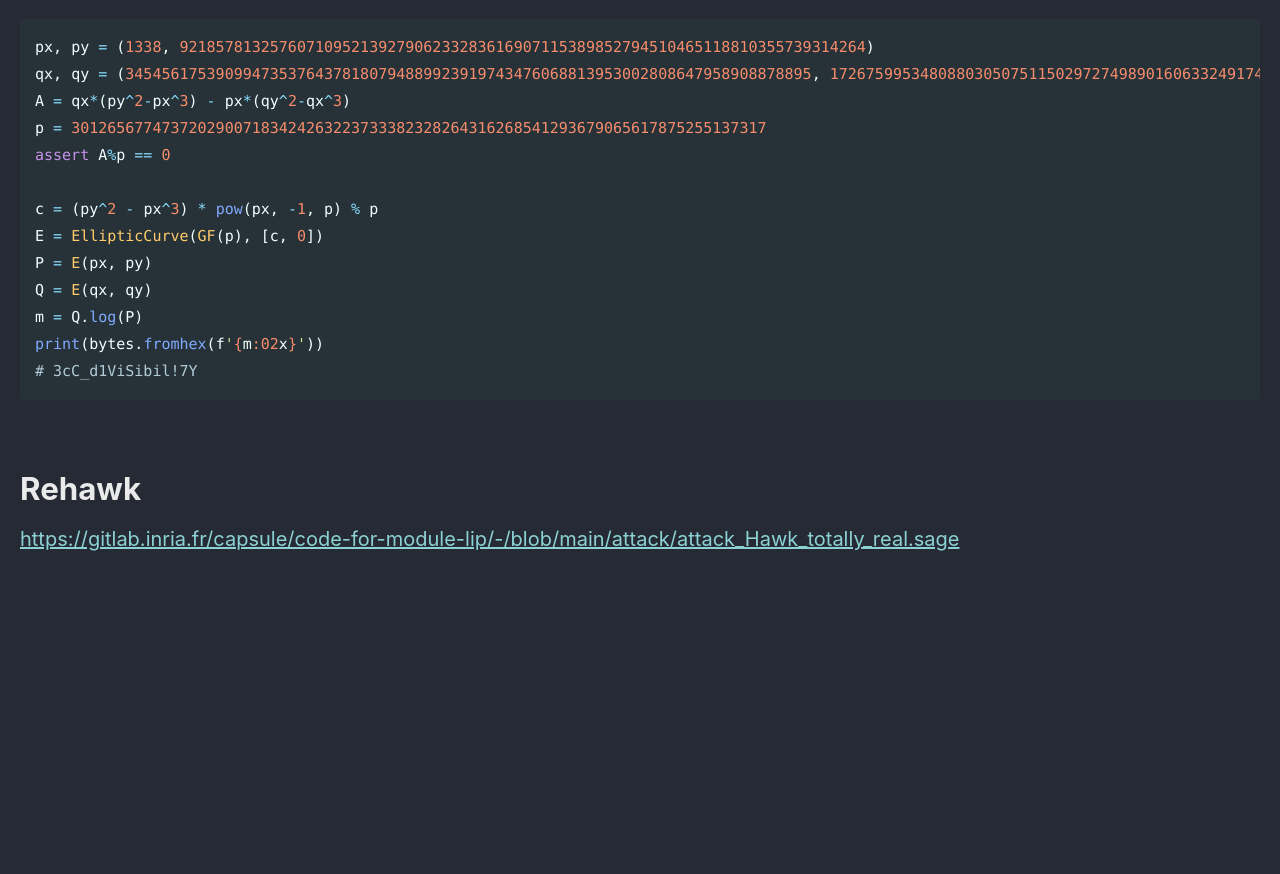
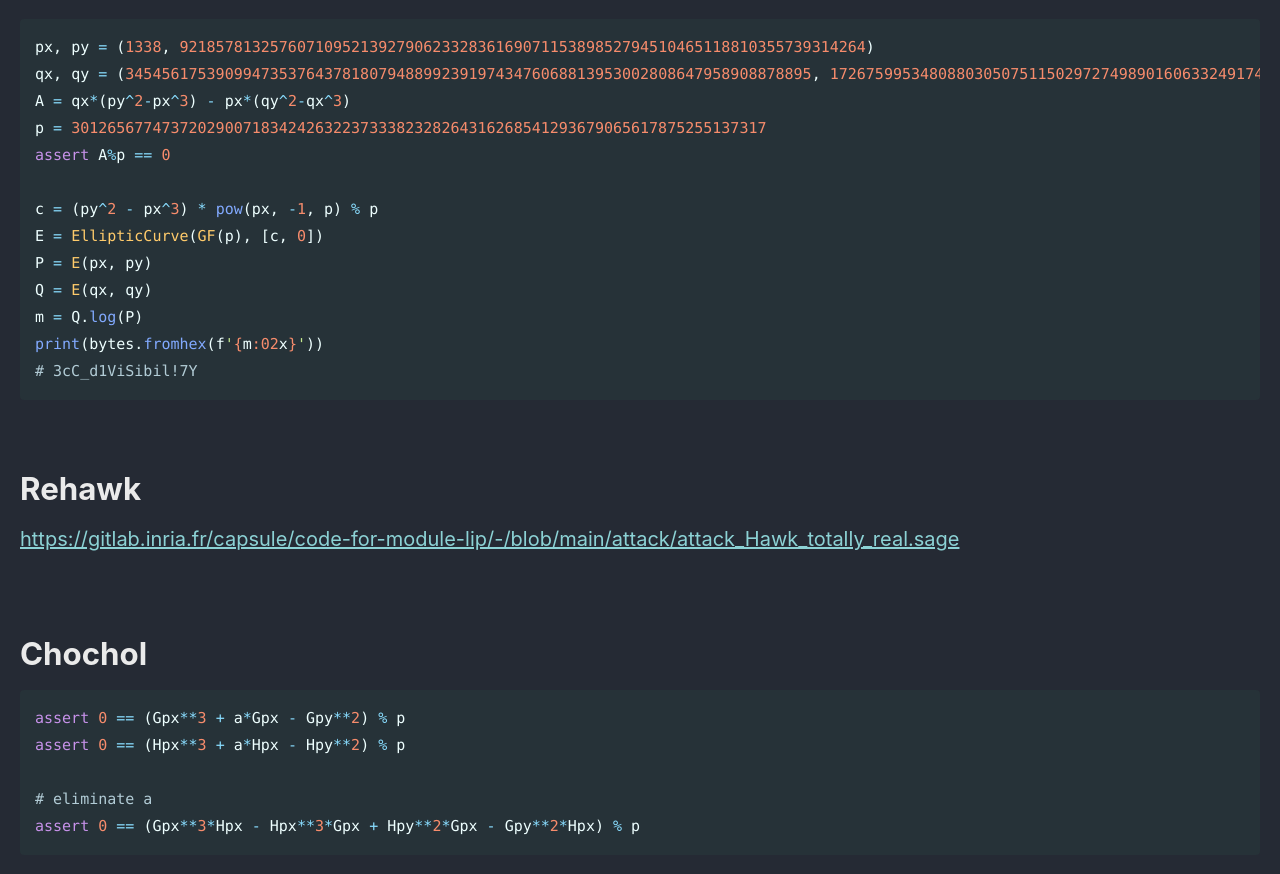
Before and after one commit to Connor-McCartney/Connor-McCartney.github.io, a Jekyll site: the page built from _pages/cryptography/other/CRYPTO-CTF-2024.md, in a window 1280 px wide and 900 px high, scrolled down 13408 px. Shown: the top 874 px of the window. Built offline with Jekyll 4.4.1, drawn with Linux system fonts in a browser that asks for light colours; cached includes are drawn as plain includes; before the commit the page ends 14018 px from its top, so only the background shows below that.

Commit message:
Update CRYPTO-CTF-2024.md

````diff
--- a/_pages/cryptography/other/CRYPTO-CTF-2024.md
+++ b/_pages/cryptography/other/CRYPTO-CTF-2024.md
@@ -561,3 +561,16 @@ print(bytes.fromhex(f'{m:02x}'))
 # Rehawk
 
 <https://gitlab.inria.fr/capsule/code-for-module-lip/-/blob/main/attack/attack_Hawk_totally_real.sage>
+
+
+<br>
+
+# Chochol
+
+```python
+assert 0 == (Gpx**3 + a*Gpx - Gpy**2) % p
+assert 0 == (Hpx**3 + a*Hpx - Hpy**2) % p
+
+# eliminate a
+assert 0 == (Gpx**3*Hpx - Hpx**3*Gpx + Hpy**2*Gpx - Gpy**2*Hpx) % p
+```
````
